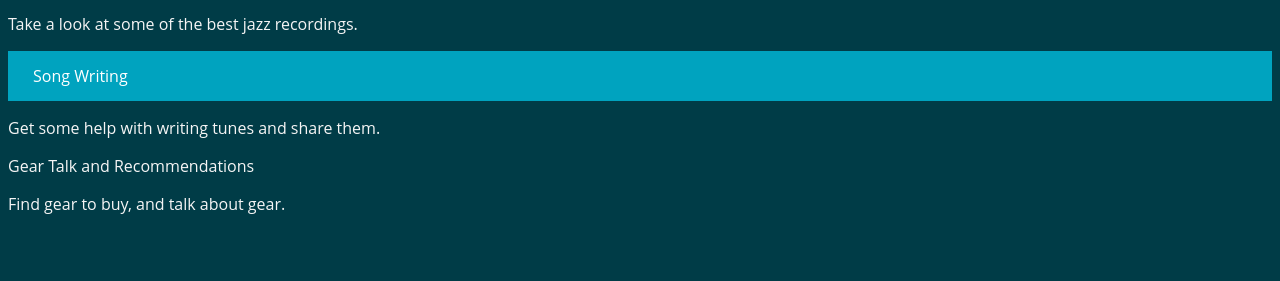
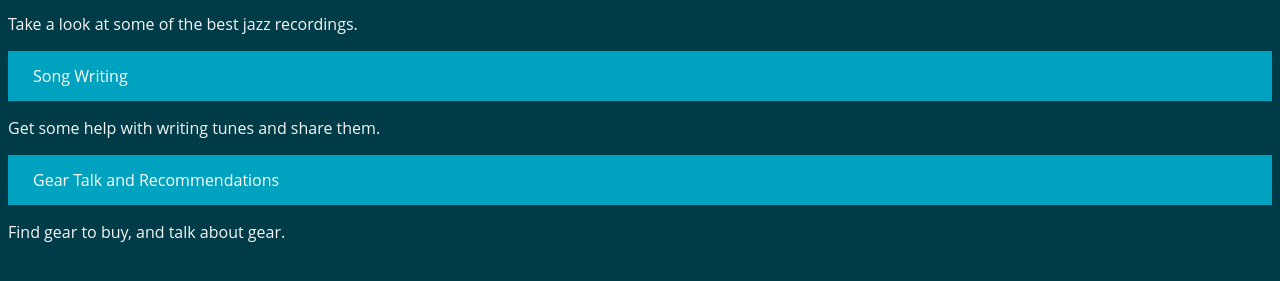
Before and after one commit to MjbbCodes/mjbbcodes.github.io, a plain HTML site: page index.html in a window 1280 px wide. Shown: the part 139-420 px from the top of the page. Drawn offline with Linux system fonts and the light colour scheme; a script that the page names is missing.

Commit message:
Update index.html

```diff
--- a/index.html
+++ b/index.html
@@ -15,7 +15,7 @@
 	    <p>Take a look at some of the best jazz recordings.</p>
 	  <a href="songwriting.html">Song Writing </a>
 	    <p>Get some help with writing tunes and share them.</p>
-	    <a href"gear.html">Gear Talk and Recommendations </a>
+	    <a href="gear.html">Gear Talk and Recommendations </a>
 	    <p>Find gear to buy, and talk about gear.</p>
     </main>
 	<script src="index.js"></script>
```
